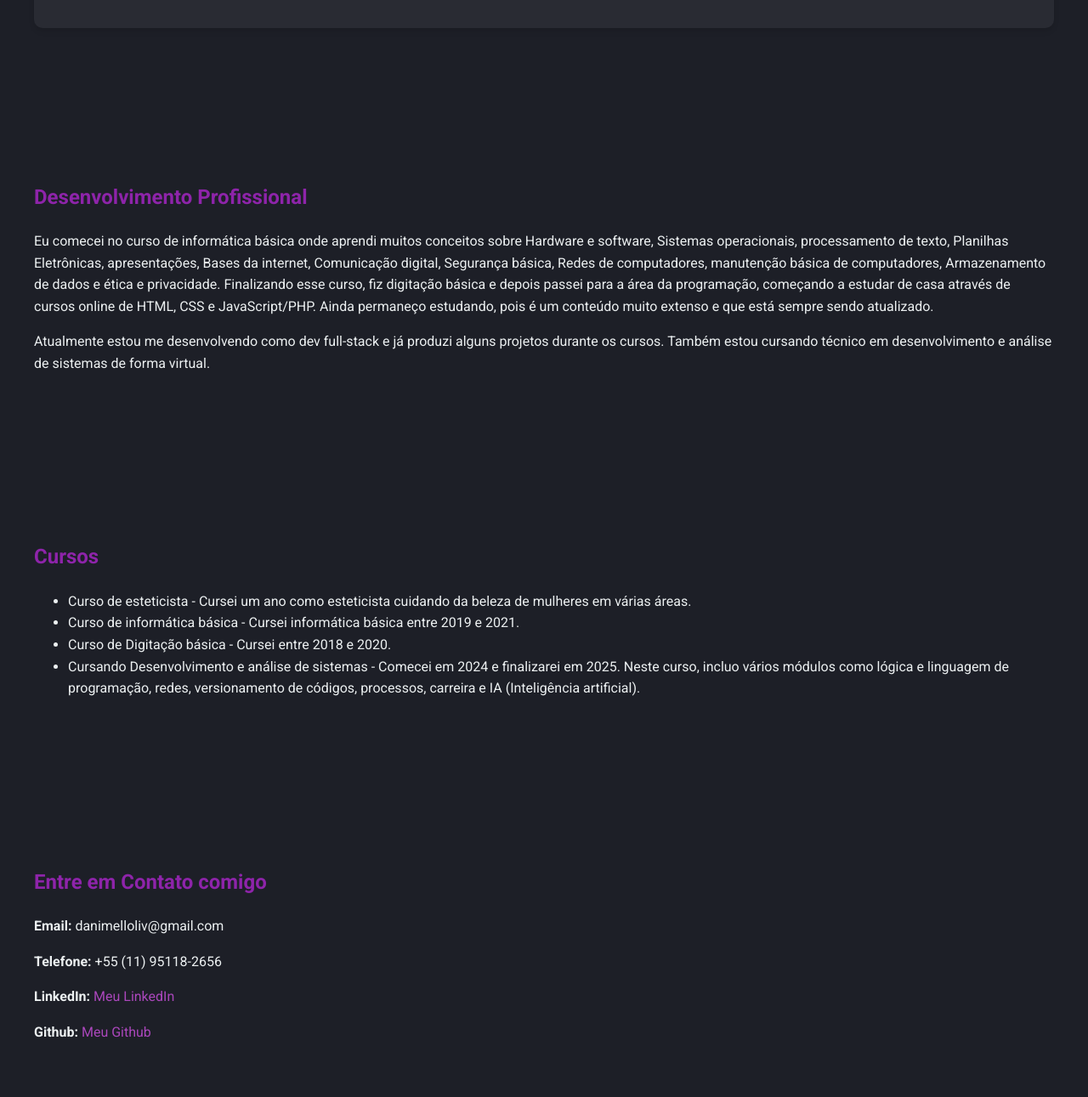
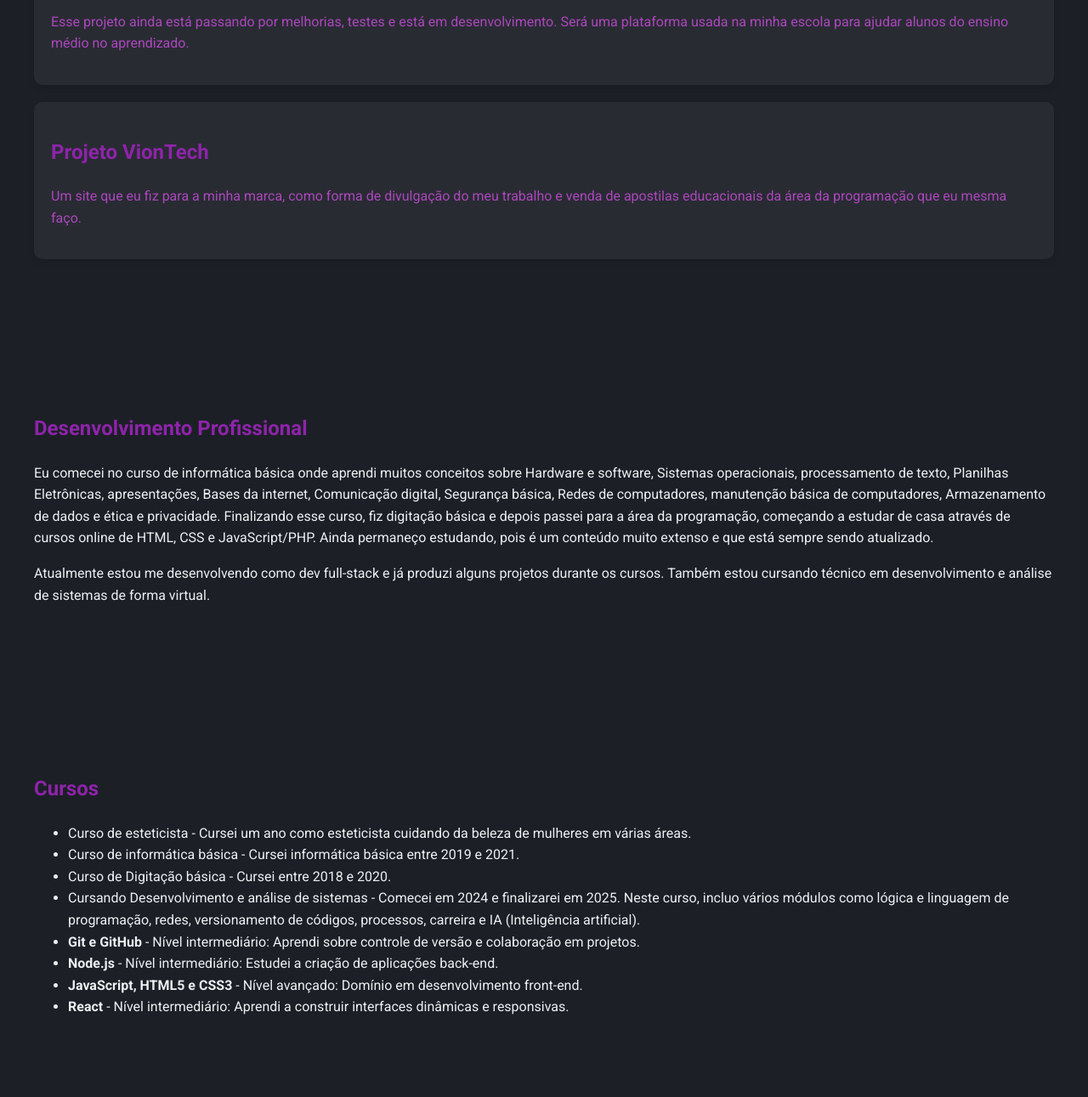
Before and after one commit to futura-programadora/meu-portif-lio, a plain HTML site: page index.html in a window 1280 px wide. Shown: the part 1349-2640 px from the top of the page at 85% size. Drawn offline with Linux system fonts and the light colour scheme.

Commit message:
atualizando meu portifolio

```diff
--- a/index.html
+++ b/index.html
@@ -70,8 +70,9 @@
             <img src="./imagens/minha_foto.jpeg" alt="Minha Foto" class="foto">
             <div class="descricao">
                 <h1>Sobre Mim</h1>
-                <p>Olá, meu nome é Daniela de Mello Oliveira, seja muito bem-vindo ao meu Portfólio.</p>
-                <p>Eu no momento estou focando muito em cursos para o meu desenvolvimento profissional na área de dev full-stack e como desenvolvedora e analista de sistemas. Estou nessa área há um ano e meio mais ou menos e fiz vários projetos de estudo e treinamento.</p>
+                <p>Olá! Meu nome é <strong>Daniela de Mello Oliveira</strong> e seja muito bem-vindo ao meu portfólio.</p>
+                <p>Atualmente, estou focada em expandir minhas habilidades como desenvolvedora full-stack e analista de sistemas. Com aproximadamente <strong>um ano e meio</strong> de experiência na área, tenho trabalhado em diversos projetos de estudo e treinamento que me ajudaram a aprimorar minhas competências técnicas.</p>
+                <p>Estou entusiasmada com a possibilidade de criar soluções inovadoras e contribuir para projetos impactantes na área de tecnologia.</p>
             </div>
         </section>
 
@@ -108,6 +109,12 @@
                         <p>Esse projeto ainda está passando por melhorias, testes e está em desenvolvimento. Será uma plataforma usada na minha escola para ajudar alunos do ensino médio no aprendizado.</p>
                     </div>
                 </a>
+                <a href=" https://futura-programadora.github.io/Loja-VionTech/" target="_blank" class="projeto-link">
+                    <div class="projeto">
+                        <h2>Projeto VionTech</h2>
+                        <p>Um site que eu fiz para a minha marca, como forma de divulgação do meu trabalho e venda de apostilas educacionais da área da programação que eu mesma faço.</p>
+                    </div>
+                </a>
             </div>
         </section>
 
@@ -124,7 +131,10 @@
                 <li>Curso de informática básica - Cursei informática básica entre 2019 e 2021.</li>
                 <li>Curso de Digitação básica - Cursei entre 2018 e 2020.</li>
                 <li>Cursando Desenvolvimento e análise de sistemas - Comecei em 2024 e finalizarei em 2025. Neste curso, incluo vários módulos como lógica e linguagem de programação, redes, versionamento de códigos, processos, carreira e IA (Inteligência artificial).</li>
-                <!-- Adicione mais cursos conforme necessário -->
+                <li><strong>Git e GitHub</strong> - Nível intermediário: Aprendi sobre controle de versão e colaboração em projetos.</li>
+                <li><strong>Node.js</strong> - Nível intermediário: Estudei a criação de aplicações back-end.</li>
+                <li><strong>JavaScript, HTML5 e CSS3</strong> - Nível avançado: Domínio em desenvolvimento front-end.</li>
+                <li><strong>React</strong> - Nível intermediário: Aprendi a construir interfaces dinâmicas e responsivas.</li>
             </ul>
         </section>
 
```
